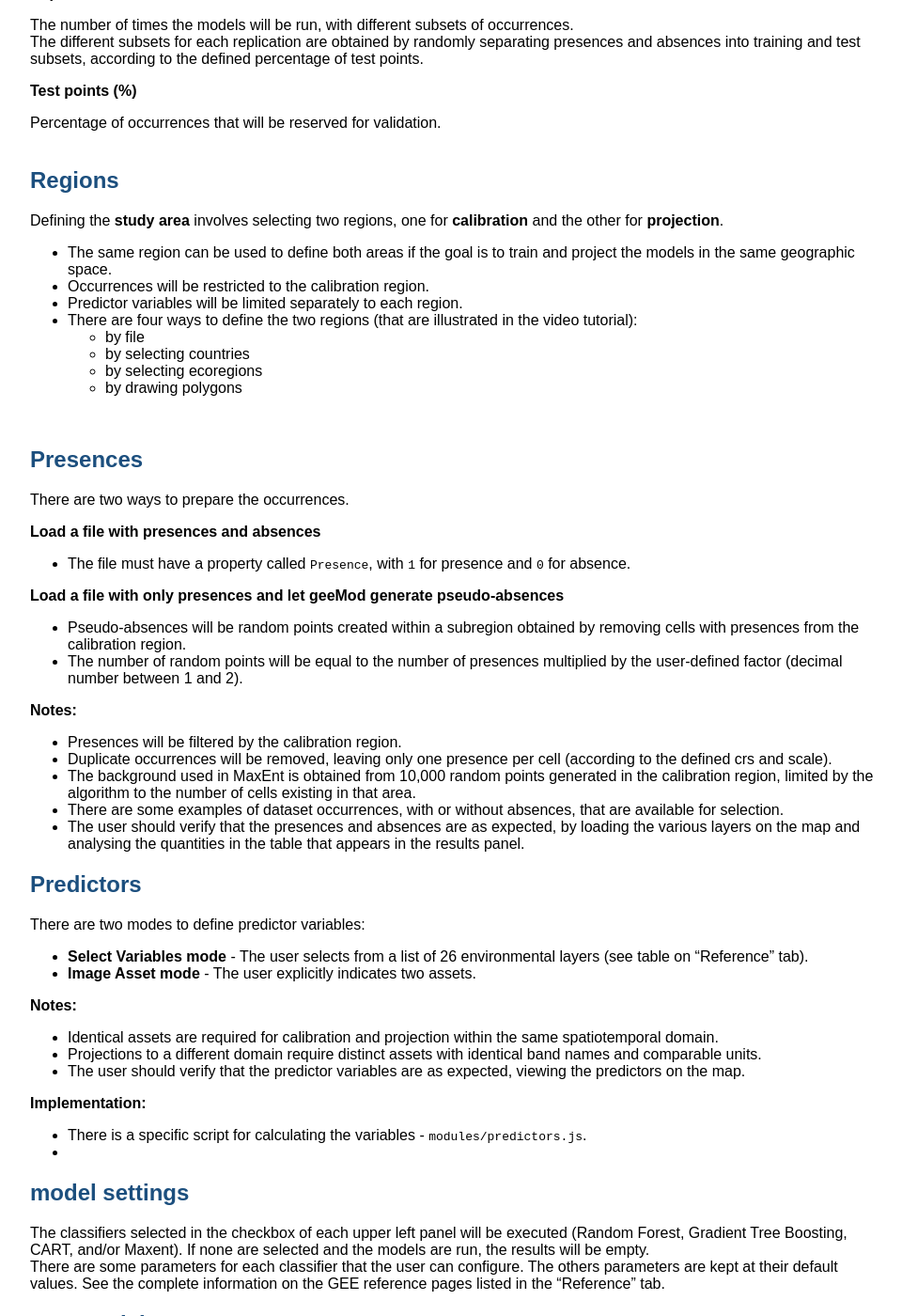
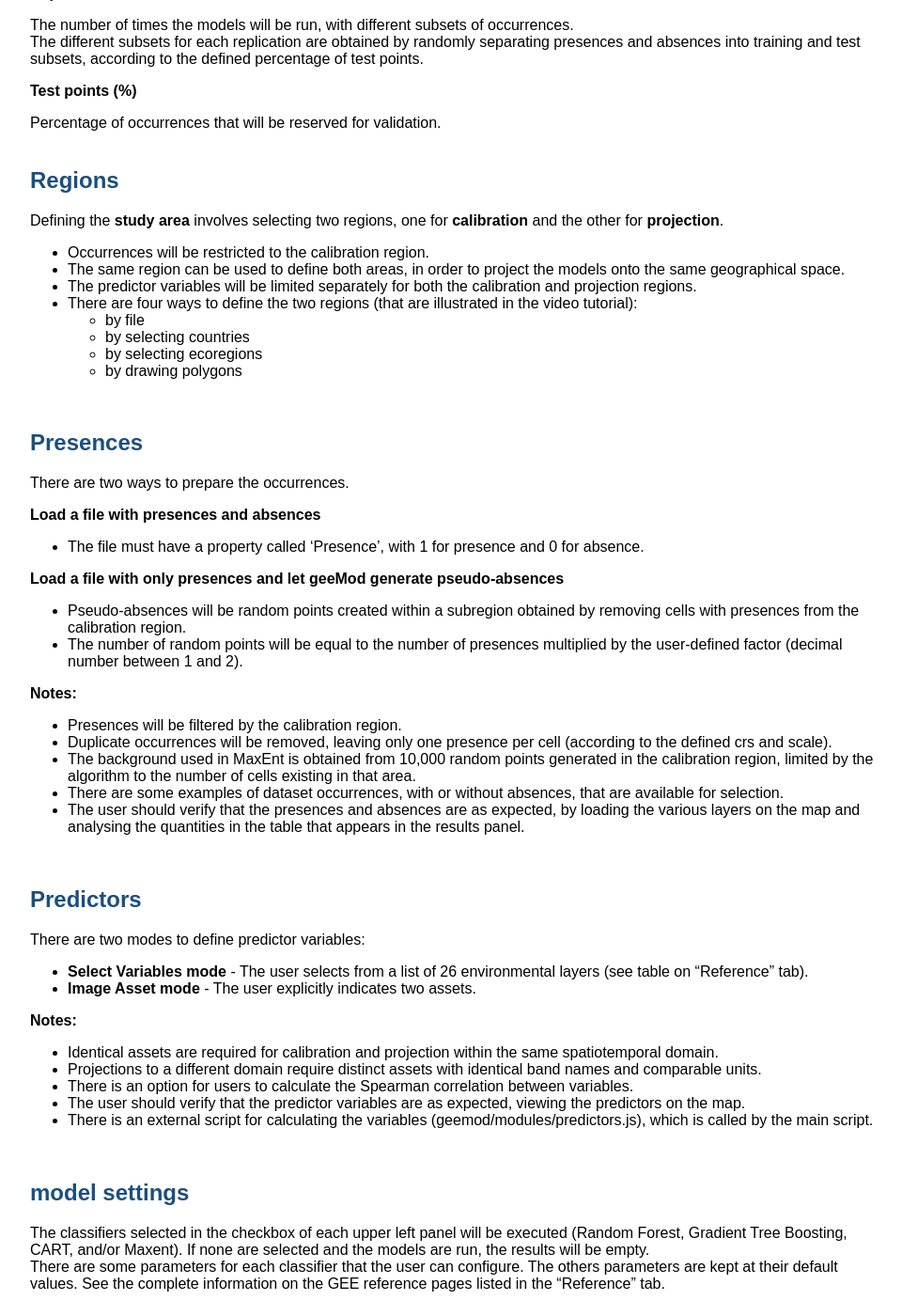
Before and after one commit to JoaoAlirio/geemod, a Jekyll site: the page built from methods.md, in a window 1280 px wide and 1400 px high, scrolled down 864 px. Shown: the whole window at 94% size, without its empty margins (158-1118 px from the left). Built offline with Jekyll 4.4.1, drawn with Linux system fonts in a browser that asks for light colours.

Commit message:
Update methods.md

```diff
--- a/methods.md
+++ b/methods.md
@@ -38,9 +38,9 @@ Percentage of occurrences that will be reserved for validation.
 
 ## Regions
 Defining the **study area** involves selecting two regions, one for **calibration** and the other for **projection**.
-- The same region can be used to define both areas if the goal is to train and project the models in the same geographic space.
 - Occurrences will be restricted to the calibration region.
-- Predictor variables will be limited separately to each region.
+- The same region can be used to define both areas, in order to project the models onto the same geographical space.
+- The predictor variables will be limited separately for both the calibration and projection regions.
 - There are four ways to define the two regions (that are illustrated in the video tutorial):
     - by file
     - by selecting countries
@@ -55,7 +55,7 @@ There are two ways to prepare the occurrences.
 
 **Load a file with presences and absences**
 
-- The file must have a property called `Presence`, with `1` for presence and `0` for absence.
+- The file must have a property called 'Presence', with 1 for presence and 0 for absence.
 
 **Load a file with only presences and let geeMod generate pseudo-absences**
 
@@ -69,6 +69,8 @@ There are two ways to prepare the occurrences.
 - There are some examples of dataset occurrences, with or without absences, that are available for selection.
 - The user should verify that the presences and absences are as expected, by loading the various layers on the map and analysing the quantities in the table that appears in the results panel.
 
+<br>
+
 ## Predictors
 
 There are two modes to define predictor variables:
@@ -78,20 +80,22 @@ There are two modes to define predictor variables:
 **Notes:**
 - Identical assets are required for calibration and projection within the same spatiotemporal domain.
 - Projections to a different domain require distinct assets with identical band names and comparable units.
+- There is an option for users to calculate the Spearman correlation between variables.
 - The user should verify that the predictor variables are as expected, viewing the predictors on the map.
+- There is an external script for calculating the variables (geemod/modules/predictors.js), which is called by the main script.
 
-**Implementation:**
-- There is a specific script for calculating the variables - `modules/predictors.js`.
--
-
-
+<br>
 
 ## model settings
 The classifiers selected in the checkbox of each upper left panel will be executed (Random Forest, Gradient Tree Boosting, CART, and/or Maxent). If none are selected and the models are run, the results will be empty.
 There are some parameters for each classifier that the user can configure. The others parameters are kept at their default values. See the complete information on the GEE reference pages listed in the "Reference" tab.
 
+<br>
+
 ## Run Models
 coming soon ...
+
+<br>
 
 ## Variables importance
 coming soon ...
```
